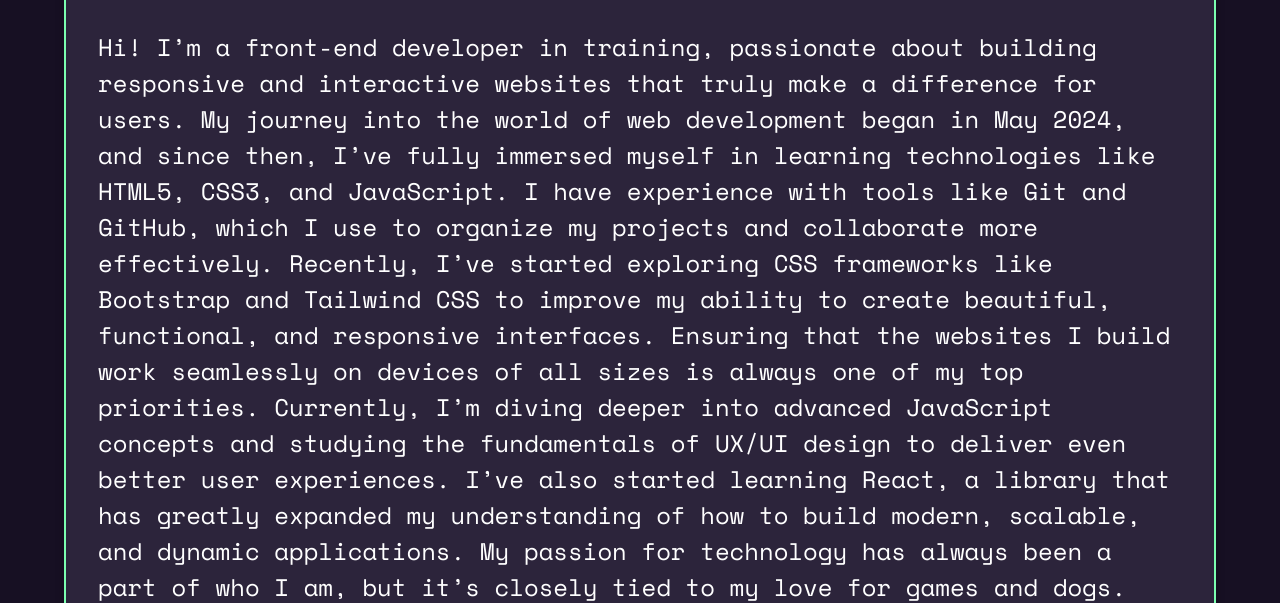
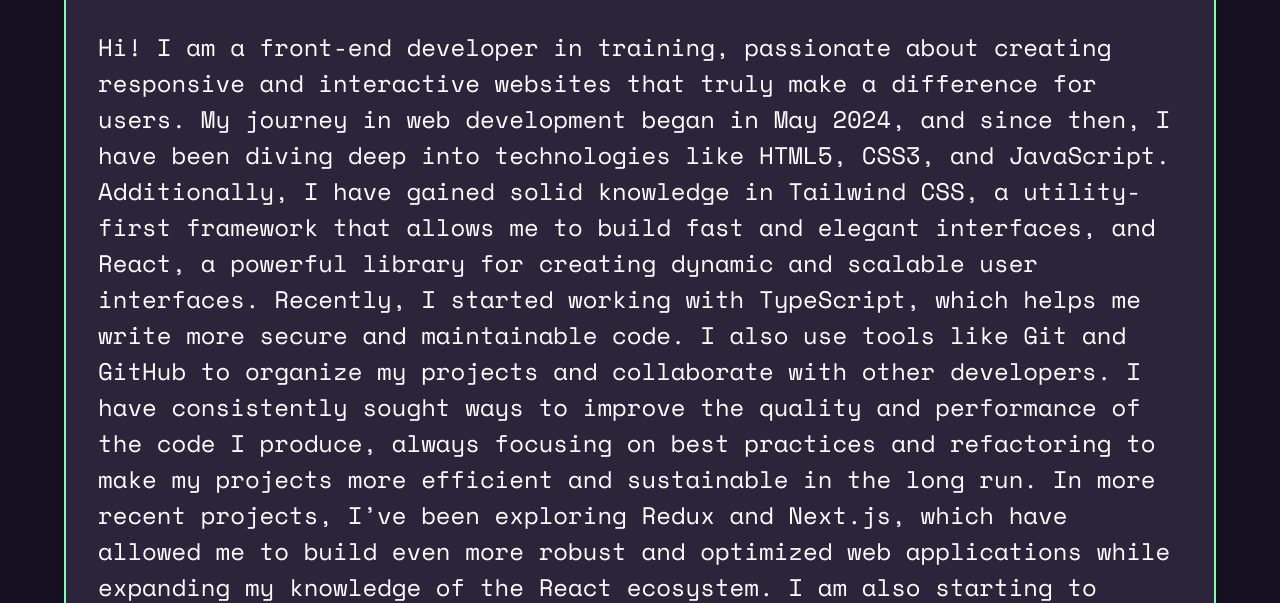
Before and after one commit to RenanNavesFrontend/Curriculum-resume, a plain HTML site: page index.html in a window 1280 px wide. Shown: the part 204-807 px from the top of the page. Drawn offline with nearby package versions, Linux system fonts and the light colour scheme; a web font is replaced by a local one.

Commit message:
Update index.html

```diff
--- a/index.html
+++ b/index.html
@@ -50,17 +50,11 @@
             <h1 id="title" class="hOne-p">Summary</h1>
         </div>
         <p class="content" id="content">
-            Hi! I’m a front-end developer in training, passionate about building responsive and interactive websites that truly make a difference for users. My journey into the world of web development began in May 2024, and since then, I’ve fully immersed myself in learning technologies like HTML5, CSS3, and JavaScript.
+            Hi! I am a front-end developer in training, passionate about creating responsive and interactive websites that truly make a difference for users. My journey in web development began in May 2024, and since then, I have been diving deep into technologies like HTML5, CSS3, and JavaScript. Additionally, I have gained solid knowledge in Tailwind CSS, a utility-first framework that allows me to build fast and elegant interfaces, and React, a powerful library for creating dynamic and scalable user interfaces. Recently, I started working with TypeScript, which helps me write more secure and maintainable code. I also use tools like Git and GitHub to organize my projects and collaborate with other developers.
 
-            I have experience with tools like Git and GitHub, which I use to organize my projects and collaborate more effectively. Recently, I’ve started exploring CSS frameworks like Bootstrap and Tailwind CSS to improve my ability to create beautiful, functional, and responsive interfaces. Ensuring that the websites I build work seamlessly on devices of all sizes is always one of my top priorities.
+I have consistently sought ways to improve the quality and performance of the code I produce, always focusing on best practices and refactoring to make my projects more efficient and sustainable in the long run. In more recent projects, I’ve been exploring Redux and Next.js, which have allowed me to build even more robust and optimized web applications while expanding my knowledge of the React ecosystem. I am also starting to explore automated testing with Jest and React Testing Library, which has been crucial in ensuring that my projects are reliable and bug-free.
 
-            Currently, I’m diving deeper into advanced JavaScript concepts and studying the fundamentals of UX/UI design to deliver even better user experiences. I’ve also started learning React, a library that has greatly expanded my understanding of how to build modern, scalable, and dynamic applications.
-
-            My passion for technology has always been a part of who I am, but it’s closely tied to my love for games and dogs. These interests inspire me to think creatively, design dynamic interfaces, and value empathy and connection in everything I do. From a young age, I’ve been surrounded by computers, and today they remain a fundamental part of my life.
-
-            I’m incredibly grateful to my first mentor, Professor Gabriel Salvador, who played a vital role in helping me take my first steps in this field and motivated me to keep going. In 2025, I’ll begin studying Systems Analysis, which will help me solidify my knowledge and move closer to achieving my dream of specializing in web development.
-
-            I’m excited about what the future holds and ready to take on challenges as I continue learning and growing. My goal is to become a skilled front-end developer, creating projects that are useful, accessible, and impactful. Let’s build something amazing together!
+I am constantly challenging myself to improve my skills in creating responsive and accessible interfaces that work seamlessly across all devices. Currently, I am deepening my knowledge in advanced JavaScript and studying the fundamentals of UX/UI design to offer even better experiences for users. In 2025, I will begin my degree in Computer Systems Analysis, which will help me consolidate my knowledge and specialize in web development. I am very grateful to my first mentor, Professor Gabriel Salvador, who played a key role in motivating me to take the first steps in this field. With my passion for technology, games, and dogs, I continue to create dynamic and empathetic interfaces. I am excited about the future and ready to take on new challenges as I keep learning and evolving. My goal is to become a skilled front-end developer, building accessible, impactful, and useful projects. Let's build something amazing together!
         </p>
 
     </div>
```
